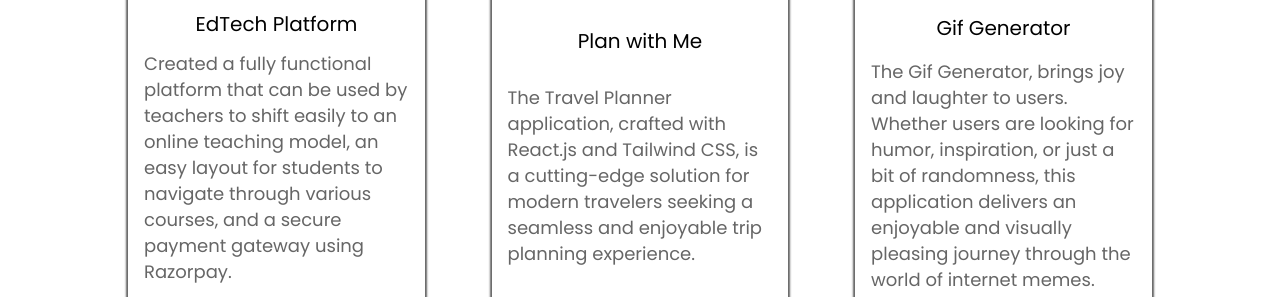
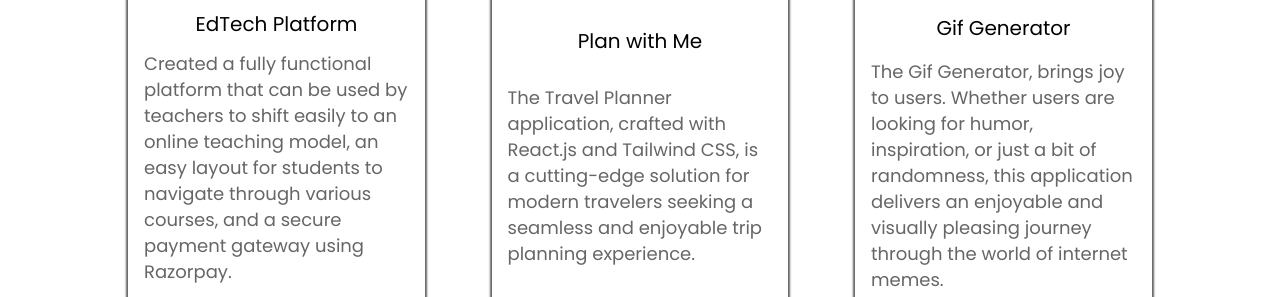
Before and after one commit to Udit-Shukla/Portfolio, a plain HTML site: page index.html in a window 1280 px wide. Shown: the part 3320-3617 px from the top of the page. Drawn offline with nearby package versions, Linux system fonts and the light colour scheme.

Commit message:
Update index.html

```diff
--- a/index.html
+++ b/index.html
@@ -257,7 +257,7 @@
             <img src="./public/projectBG/rectangle-24.png" alt="" />
             <span class="project_title">Gif Generator</span>
             <span class="project_description"
-              >The Gif Generator, brings joy and laughter to users. Whether users are looking for humor, inspiration, or just a bit of randomness, this application delivers an enjoyable and visually pleasing journey through the world of internet memes.</span
+              >The Gif Generator, brings joy to users. Whether users are looking for humor, inspiration, or just a bit of randomness, this application delivers an enjoyable and visually pleasing journey through the world of internet memes.</span
             >
             <span class="stack"
               ><strong>Tech stack: </strong>React.js,HTML, CSS3, JavaScript,
```
